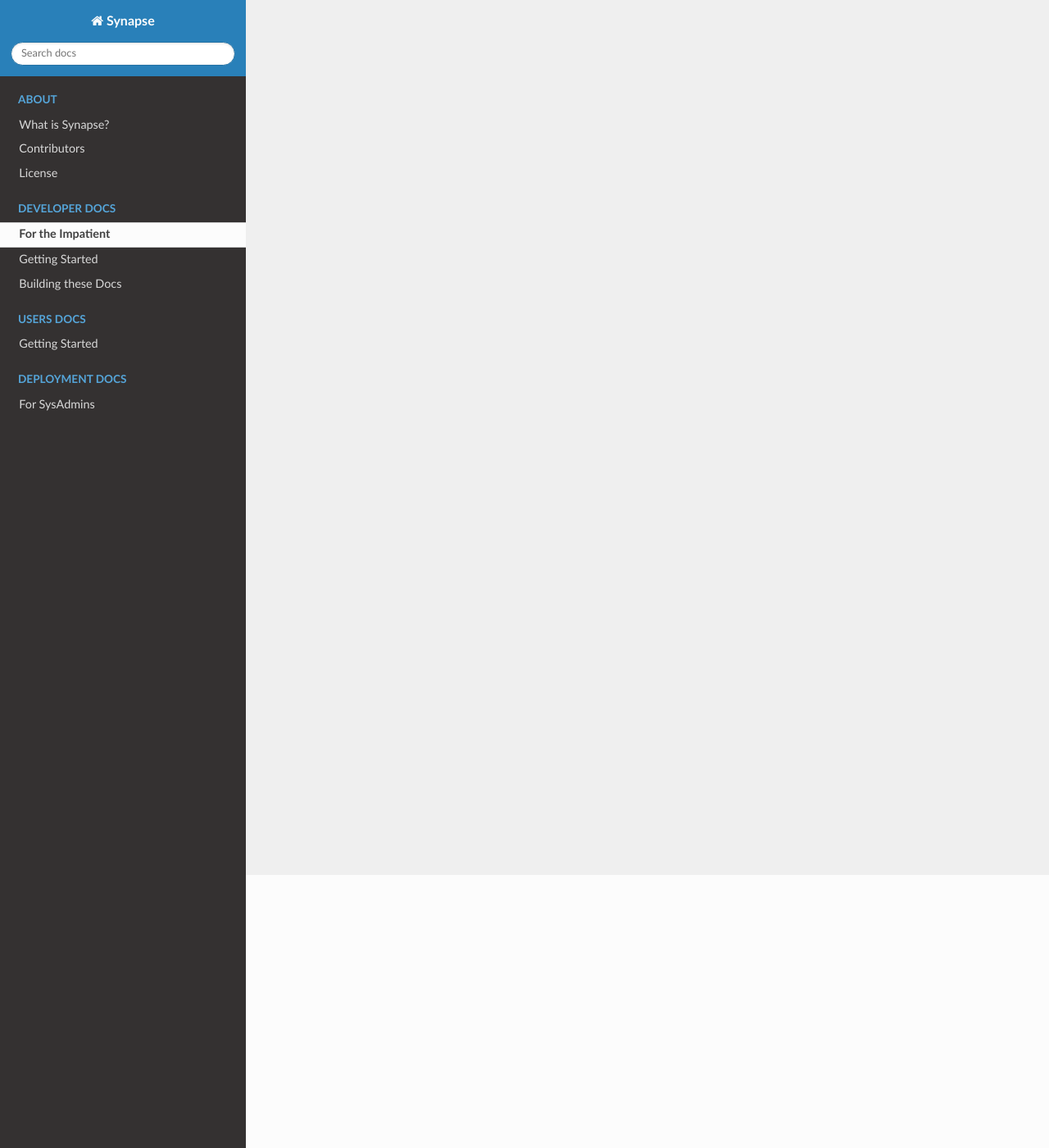
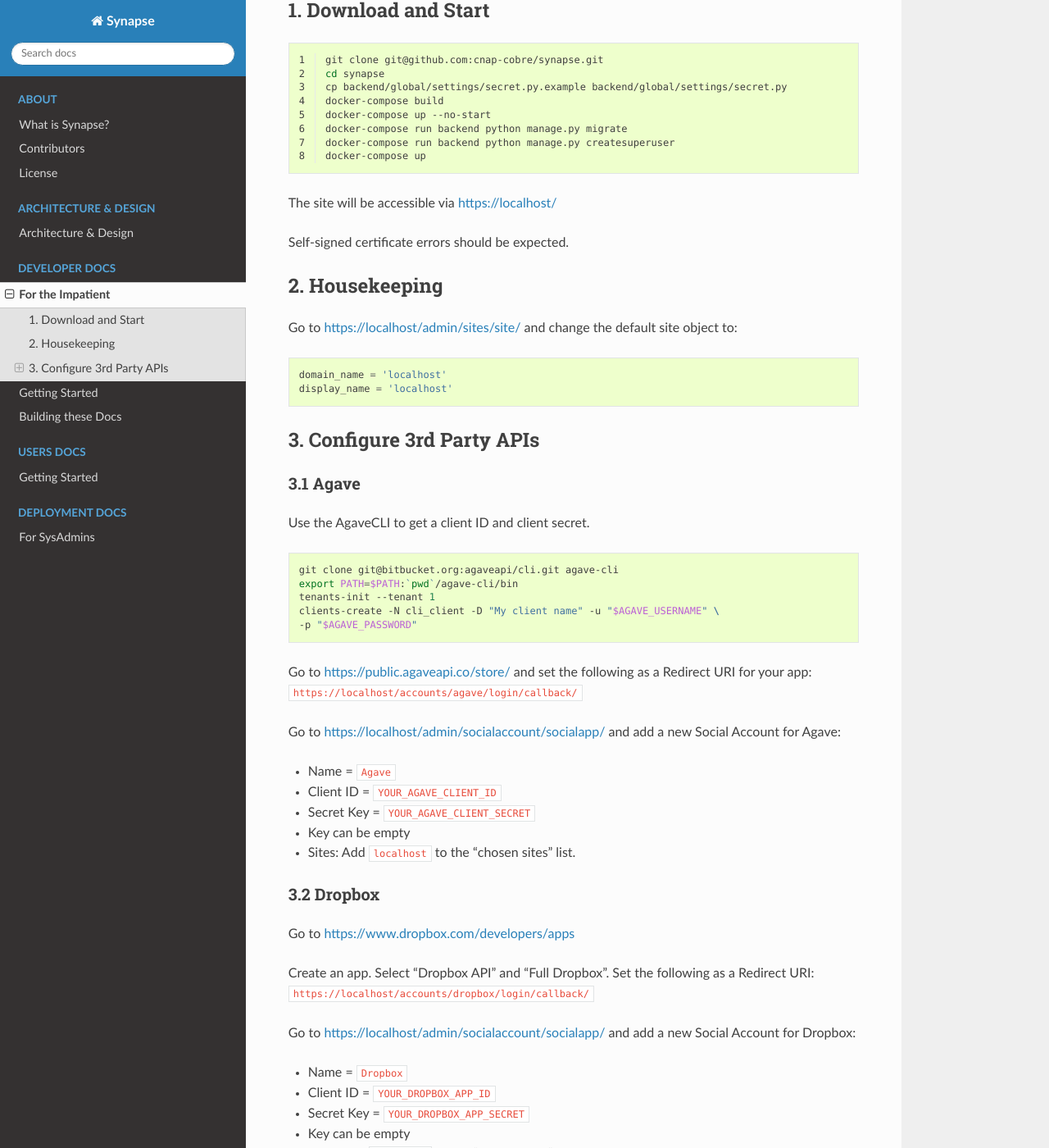
Before and after one commit to cnap-cobre/synapse-docs, a Sphinx documentation site: the page built from source/developer/for_the_impatient.rst, in a window 1280 px wide and 1400 px high, scrolled down 333 px. Shown: the whole window at 82% size. Built offline with Sphinx 7.4.7 and the Read the Docs theme 2.0.0, drawn with Linux system fonts in a browser that asks for light colours; pages that are not in the unit, such as notebooks, are missing from menus; some of the changed text lies outside the part shown.

Commit message:
docs: add a for the impatient page to the developer docs

```diff
--- a/source/developer/for_the_impatient.rst
+++ b/source/developer/for_the_impatient.rst
@@ -1,3 +1,105 @@
 #################
 For the Impatient
 #################
+
+This page makes the following assumptions:
+
+* You have Git, Docker, and Docker Compose installed.
+* You have SSH keys configured with Github.
+* You have done ``sudo usermod -aG docker $USER`` to add yourself to
+  the docker group.
+* You already have an
+  `Agave account <https://public.agaveapi.co/create_account>`_,
+  Dropbox account, and `Globus <https://www.globus.org/>`_ acount.
+
+1. Download and Start
+=====================
+
+.. code-block:: bash
+   :linenos:
+
+   git clone git@github.com:cnap-cobre/synapse.git
+   cd synapse
+   cp backend/global/settings/secret.py.example backend/global/settings/secret.py
+   docker-compose build
+   docker-compose up --no-start
+   docker-compose run backend python manage.py migrate
+   docker-compose run backend python manage.py createsuperuser
+   docker-compose up
+
+The site will be accessible via https://localhost/
+
+Self-signed certificate errors should be expected.
+
+2. Housekeeping
+===============
+
+Go to https://localhost/admin/sites/site/ and change the default site object to:
+
+.. code-block:: python
+
+   domain_name = 'localhost'
+   display_name = 'localhost'
+
+3. Configure 3rd Party APIs
+===========================
+
+3.1 Agave
+---------
+
+Use the AgaveCLI to get a client ID and client secret.
+
+.. code-block:: bash
+
+   git clone git@bitbucket.org:agaveapi/cli.git agave-cli
+   export PATH=$PATH:`pwd`/agave-cli/bin
+   tenants-init --tenant 1
+   clients-create -N cli_client -D "My client name" -u "$AGAVE_USERNAME" \
+   -p "$AGAVE_PASSWORD"
+
+Go to https://public.agaveapi.co/store/ and set the following as a Redirect
+URI for your app: ``https://localhost/accounts/agave/login/callback/``
+
+Go to https://localhost/admin/socialaccount/socialapp/ and add a new Social
+Account for Agave:
+
+* Name = ``Agave``
+* Client ID = ``YOUR_AGAVE_CLIENT_ID``
+* Secret Key = ``YOUR_AGAVE_CLIENT_SECRET``
+* Key can be empty
+* Sites: Add ``localhost`` to the "chosen sites" list.
+
+
+3.2 Dropbox
+-----------
+
+Go to https://www.dropbox.com/developers/apps
+
+Create an app.  Select "Dropbox API" and "Full Dropbox".  Set the following as
+a Redirect URI: ``https://localhost/accounts/dropbox/login/callback/``
+
+Go to https://localhost/admin/socialaccount/socialapp/ and add a new Social
+Account for Dropbox:
+
+* Name = ``Dropbox``
+* Client ID = ``YOUR_DROPBOX_APP_ID``
+* Secret Key = ``YOUR_DROPBOX_APP_SECRET``
+* Key can be empty
+* Sites: Add ``localhost`` to the "chosen sites" list.
+
+
+3.3 Globus
+----------
+
+Go to https://auth.globus.org/v2/web/developers and create a new app.  Set
+``https://localhost/accounts/globus/login/callback/`` as a Redirect URI and
+get your client ID and secret.
+
+Go to https://localhost/admin/socialaccount/socialapp/ and add a new Social
+Account for Globus:
+
+* Name = ``Globus``
+* Client ID = ``YOUR_GLOBUS_CLIENT_ID``
+* Secret Key = ``YOUR_GLOBUS_CLIENT_SECRET``
+* Key can be empty
+* Sites: Add ``localhost`` to the "chosen sites" list.
--- a/source/index.rst
+++ b/source/index.rst
@@ -27,7 +27,7 @@ An open science gateway for the Psychological Sciences
    :maxdepth: 2
    :caption: Architecture & Design
 
-   design
+   design/index
 
 .. toctree::
    :maxdepth: 2
```
